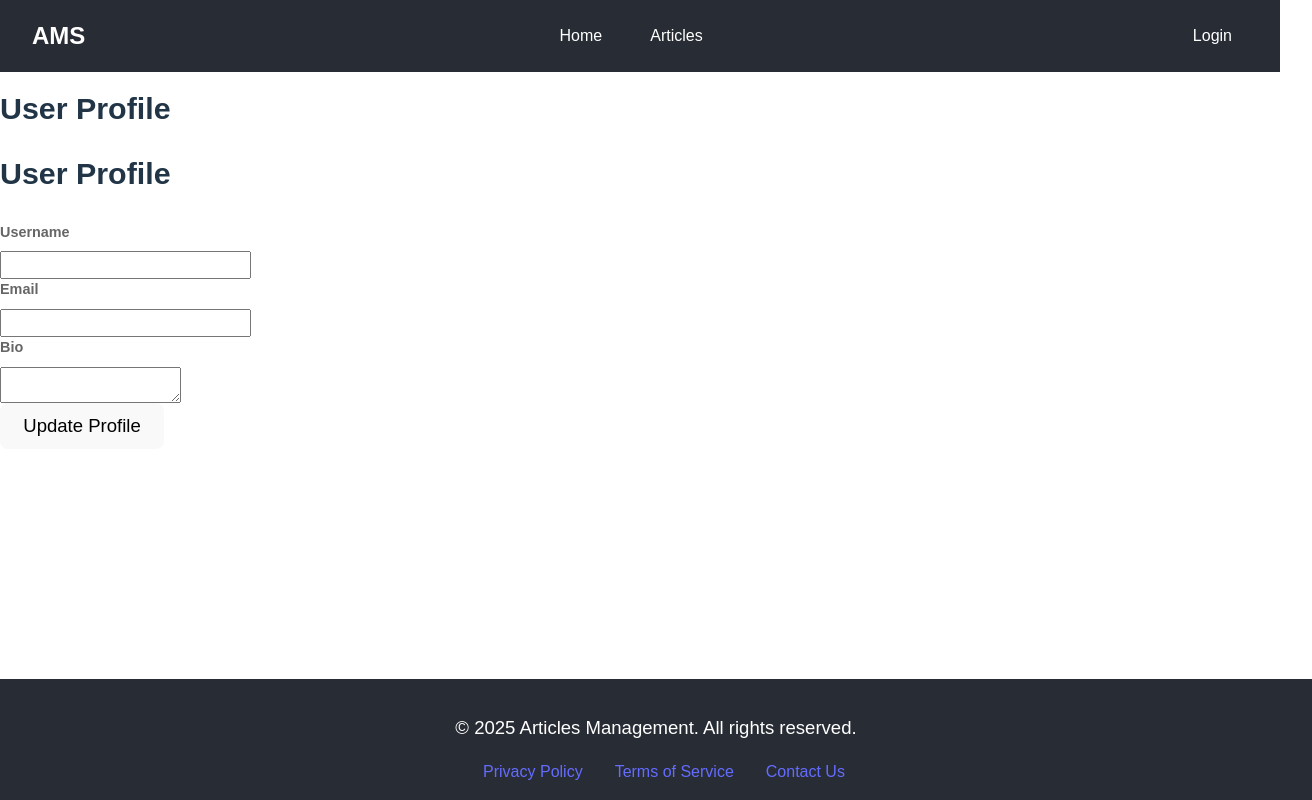
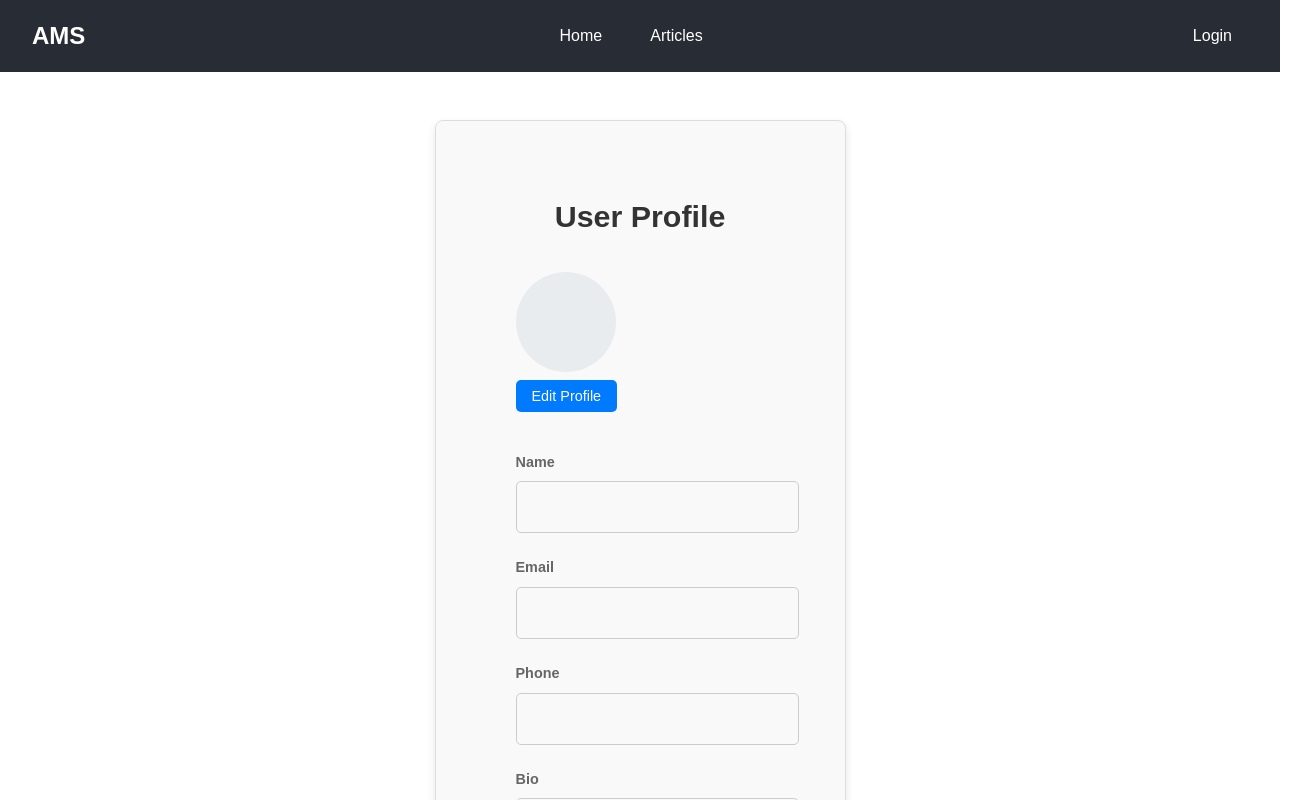
Before and after one commit to Haritha-sayone/articles-management-app, a React (Vite) app in the folder frontend/: page /profile in a window 1280 px wide. Shown: the whole page, 1312 px wide, since content can reach past the window. Built offline with nearby package versions, Linux system fonts and the light colour scheme; no server answers.

Commit message:
Profile page

```diff
--- a/frontend/src/assets/styles/global.css
+++ b/frontend/src/assets/styles/global.css
@@ -3,6 +3,8 @@ html, body, #root {
     padding: 0;
     height: 100%;
     width: 100%; /* Ensure full width */
+    overflow-x: hidden; /* Prevent horizontal scrollbar */
+    box-sizing: border-box; /* Include padding and border in element's width and height */
     font-family: Arial, sans-serif;
     display: flex;
     flex-direction: column; /* Ensure vertical stacking of elements */
@@ -23,6 +25,8 @@ header {
     padding: 1rem 2rem;
     background-color: #282c34;
     flex-shrink: 0; /* Prevent header from shrinking */
+    width: 100%; /* Ensure header takes full width */
+    box-sizing: border-box; /* Include padding in width calculation */
 }
 
 header h1 {
@@ -53,6 +57,7 @@ nav a:hover {
 
 main {
     flex-grow: 1; /* Ensure main content takes up remaining space */
+    width: 100%; /* Ensure main content takes full width */
     display: flex;
     flex-direction: column;
     justify-content: center;
@@ -546,3 +551,49 @@ nav {
         text-align: center;
     }
 }
+
+/* Profile picture area styles */
+.profile-pic-area {
+  display: flex;
+  flex-direction: column;
+  align-items: center;
+  margin-bottom: 1rem;
+}
+
+.profile-image-preview {
+  width: 100px;
+  height: 100px;
+  border-radius: 50%;
+  object-fit: cover;
+  border: 2px solid #ddd;
+  margin-bottom: 0.5rem;
+}
+
+.profile-placeholder {
+  width: 100px;
+  height: 100px;
+  border-radius: 50%;
+  background-color: #e9ecef;
+  display: flex;
+  align-items: center;
+  justify-content: center;
+  color: #666;
+  font-size: 2rem;
+  font-weight: bold;
+  margin-bottom: 0.5rem;
+}
+
+.edit-profile-button {
+  background-color: #007bff;
+  color: white;
+  border: none;
+  border-radius: 5px;
+  padding: 0.5rem 1rem;
+  cursor: pointer;
+  font-size: 0.9rem;
+  transition: background-color 0.3s;
+}
+
+.edit-profile-button:hover {
+  background-color: #0056b3;
+}
--- a/frontend/src/components/Header.tsx
+++ b/frontend/src/components/Header.tsx
@@ -1,13 +1,16 @@
+import React from 'react';
 import { useDispatch, useSelector } from 'react-redux';
 import { RootState } from '../store';
 import { logout } from '../store/authSlice';
+import { useNavigate } from 'react-router-dom';
 import { signOut } from 'firebase/auth';
 import { auth } from '../firebaseConfig';
 import { toast } from 'react-toastify';
 import 'react-toastify/dist/ReactToastify.css';
 
-const Header = () => {
+const Header: React.FC = () => {
   const dispatch = useDispatch();
+  const navigate = useNavigate();
   const isAuthenticated = useSelector((state: RootState) => state.auth.isAuthenticated);
 
   const handleLogout = async () => {
@@ -15,6 +18,7 @@ const Header = () => {
       await signOut(auth);
       dispatch(logout());
       toast.success('Logged out successfully!');
+      navigate('/login');
     } catch (error) {
       toast.error('Failed to log out. Please try again.');
       console.error('Error logging out:', error);
--- a/frontend/src/firebaseConfig.ts
+++ b/frontend/src/firebaseConfig.ts
@@ -1,5 +1,6 @@
 import { initializeApp } from 'firebase/app';
 import { getAuth } from 'firebase/auth';
+import { getFirestore } from 'firebase/firestore';
 
 const firebaseConfig = {
   apiKey: import.meta.env.VITE_FIREBASE_API_KEY,
@@ -12,3 +13,4 @@ const firebaseConfig = {
 
 const app = initializeApp(firebaseConfig);
 export const auth = getAuth(app);
+export const db = getFirestore(app);
--- a/frontend/src/pages/Profile.tsx
+++ b/frontend/src/pages/Profile.tsx
@@ -1,11 +1,154 @@
-import React from 'react';
-import UserProfile from '../components/UserProfile';
+import React, { useState } from 'react';
+import { useSelector } from 'react-redux';
+import { RootState } from '../store';
+import { useFormik } from 'formik';
+import * as Yup from 'yup';
+import { db } from '../firebaseConfig'; // Import Firestore database
+import { doc, setDoc } from 'firebase/firestore'; // Firestore methods
 
 const Profile: React.FC = () => {
+  const [profileImage, setProfileImage] = useState<File | null>(null);
+
+  // Fetch logged-in user's data from Redux store
+  const userData = useSelector((state: RootState) => {
+    const user = state.auth.user;
+    return user && typeof user === 'object' && 'name' in user && 'email' in user
+      ? (user as { name: string; email: string; uid: string }) // Assuming `uid` is available
+      : { name: '', email: '', uid: '' };
+  });
+
+  const handleImageChange = (e: React.ChangeEvent<HTMLInputElement>) => {
+    if (e.target.files && e.target.files[0]) {
+      setProfileImage(e.target.files[0]);
+    }
+  };
+
+  const formik = useFormik({
+    initialValues: {
+      name: userData?.name || '', // Use user's name from Redux store
+      email: userData?.email || '', // Use user's email from Redux store
+      phone: '',
+      bio: '',
+    },
+    enableReinitialize: true, // Allow form to reinitialize when userData changes
+    validationSchema: Yup.object({
+      name: Yup.string()
+        .required('Name is required')
+        .min(3, 'Name must be at least 3 characters')
+        .max(50, 'Name cannot exceed 50 characters'),
+      phone: Yup.string()
+        .matches(/^\d{10}$/, 'Phone number must be 10 digits')
+        .required('Phone number is required'),
+      bio: Yup.string().max(200, 'Bio cannot exceed 200 characters'),
+    }),
+    onSubmit: async (values) => {
+      try {
+        // Save updated user profile to Firestore
+        await setDoc(doc(db, 'users', userData.uid), {
+          name: values.name,
+          email: values.email,
+          phone: values.phone,
+          bio: values.bio,
+          profileImage: profileImage ? profileImage.name : null, // Save image name if uploaded
+        });
+        console.log('Profile updated successfully:', { ...values, profileImage });
+      } catch (error) {
+        console.error('Error updating profile:', error);
+      }
+    },
+  });
+
   return (
-    <div className="profile-container">
-      <h1>User Profile</h1>
-      <UserProfile />
+    <div className="login-container">
+      <h2>User Profile</h2>
+      <form onSubmit={formik.handleSubmit} className="login-form">
+        <div className="form-group">
+          <div className="profile-pic-area">
+            {profileImage ? (
+              <img
+                src={URL.createObjectURL(profileImage)}
+                alt="Profile Preview"
+                className="profile-image-preview"
+              />
+            ) : (
+              <div className="profile-placeholder">
+                {formik.values.name.charAt(0).toUpperCase()}
+              </div>
+            )}
+            <button
+              type="button"
+              className="edit-profile-button"
+              onClick={() => document.getElementById('profileImage')?.click()}
+            >
+              Edit Profile
+            </button>
+          </div>
+          <input
+            type="file"
+            id="profileImage"
+            accept="image/*"
+            onChange={handleImageChange}
+            className="form-control"
+            style={{ display: 'none' }}
+          />
+        </div>
+        <div className="form-group">
+          <label htmlFor="name">Name</label>
+          <input
+            type="text"
+            id="name"
+            name="name"
+            value={formik.values.name}
+            onChange={formik.handleChange}
+            onBlur={formik.handleBlur}
+            className={`form-control ${formik.touched.name && formik.errors.name ? 'is-invalid' : ''}`}
+          />
+          {formik.touched.name && formik.errors.name && (
+            <div className="invalid-feedback">{formik.errors.name}</div>
+          )}
+        </div>
+        <div className="form-group">
+          <label htmlFor="email">Email</label>
+          <input
+            type="email"
+            id="email"
+            name="email"
+            value={formik.values.email}
+            readOnly
+            className="form-control"
+          />
+        </div>
+        <div className="form-group">
+          <label htmlFor="phone">Phone</label>
+          <input
+            type="text"
+            id="phone"
+            name="phone"
+            value={formik.values.phone}
+            onChange={formik.handleChange}
+            onBlur={formik.handleBlur}
+            className={`form-control ${formik.touched.phone && formik.errors.phone ? 'is-invalid' : ''}`}
+          />
+          {formik.touched.phone && formik.errors.phone && (
+            <div className="invalid-feedback">{formik.errors.phone}</div>
+          )}
+        </div>
+        <div className="form-group">
+          <label htmlFor="bio">Bio</label>
+          <textarea
+            id="bio"
+            name="bio"
+            value={formik.values.bio}
+            onChange={formik.handleChange}
+            onBlur={formik.handleBlur}
+            className={`form-control ${formik.touched.bio && formik.errors.bio ? 'is-invalid' : ''}`}
+          />
+          {formik.touched.bio && formik.errors.bio && (
+            <div className="invalid-feedback">{formik.errors.bio}</div>
+          )}
+        </div>
+        <button type="submit" className="login-button">Update Profile</button>
+      </form>
     </div>
   );
 };
--- a/frontend/src/pages/Register.tsx
+++ b/frontend/src/pages/Register.tsx
@@ -6,6 +6,8 @@ import { createUserWithEmailAndPassword } from 'firebase/auth';
 import { auth } from '../firebaseConfig';
 import { toast } from 'react-toastify';
 import 'react-toastify/dist/ReactToastify.css';
+import { doc, setDoc } from 'firebase/firestore'; // Firestore methods
+import { db } from '../firebaseConfig'; // Import Firestore database
 
 const Register: React.FC = () => {
   const navigate = useNavigate();
@@ -40,7 +42,16 @@ const Register: React.FC = () => {
     validationSchema,
     onSubmit: async (values) => {
       try {
-        await createUserWithEmailAndPassword(auth, values.email, values.password);
+        const userCredential = await createUserWithEmailAndPassword(auth, values.email, values.password);
+        const user = userCredential.user;
+
+        // Save user data to Firestore
+        await setDoc(doc(db, 'users', user.uid), {
+          name: values.name,
+          email: values.email,
+          createdAt: new Date().toISOString(),
+        });
+
         toast.success('Account created successfully!');
         navigate('/login');
       } catch (error) {
```
